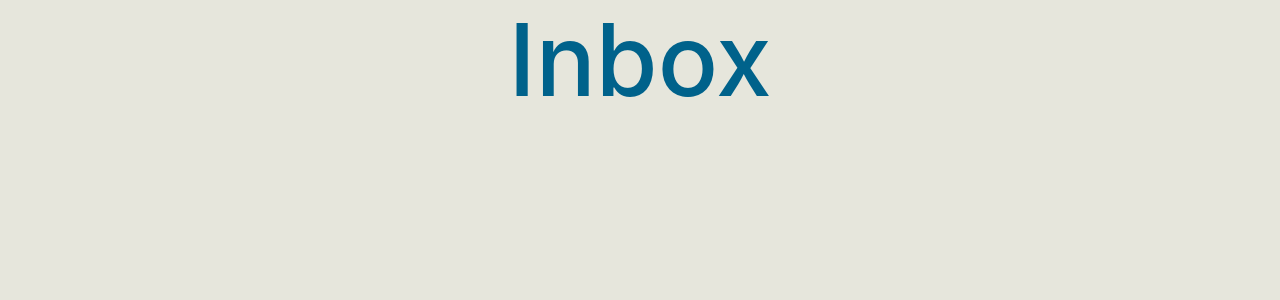
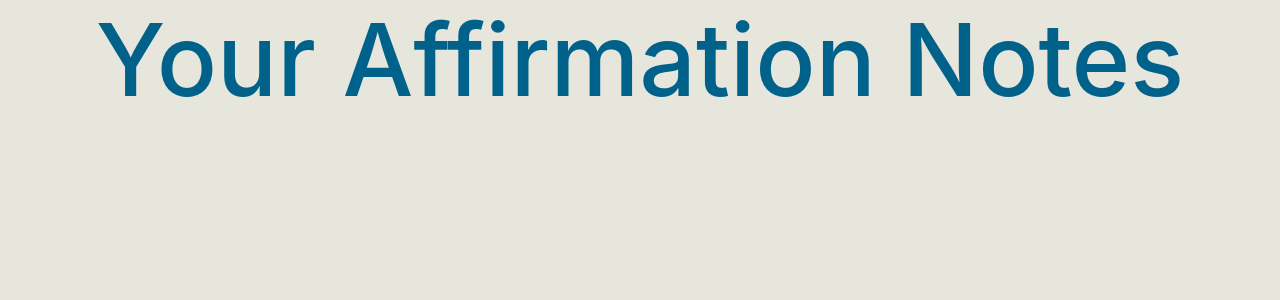
Before and after one commit to aibarrola/AffirmationMessenger, a Flask app: page /inbox in a window 1280 px wide. Shown: the part 61-361 px from the top of the page. Run offline with Flask 2, Linux system fonts and the light colour scheme; the visitor is signed in with stand-in values (Sample User, id 1); data comes from the database, SQL or seed files in the repository; data that the repository does not hold is empty; some libraries are stand-ins or nearby versions.

Commit message:
updated inbox title

```diff
--- a/app_folder/templates/inbox.html
+++ b/app_folder/templates/inbox.html
@@ -2,7 +2,7 @@
 
 {% block inbox %}
 <div class="center">
-    <h1> Inbox</h1>
+    <h1> Your Affirmation Notes </h1>
 </div>
 
 
```
